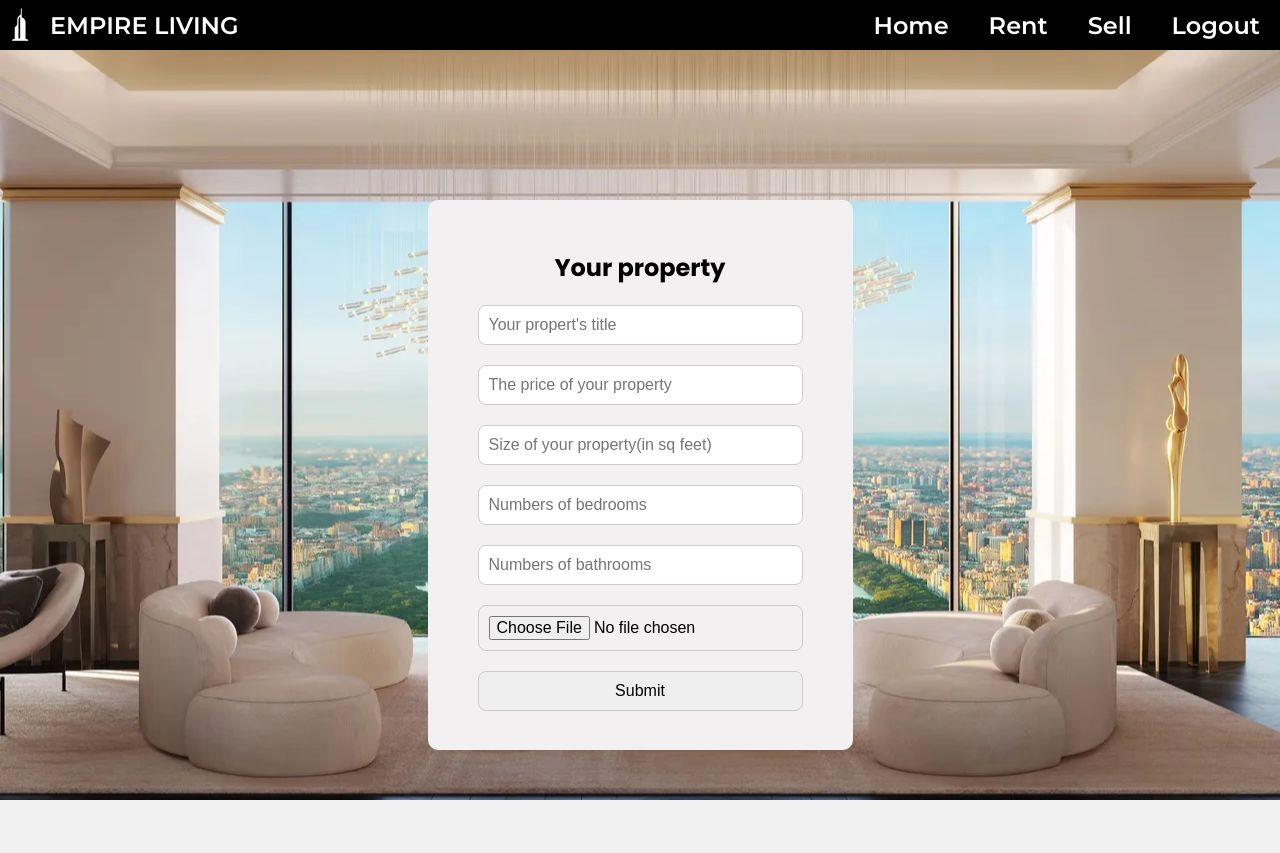
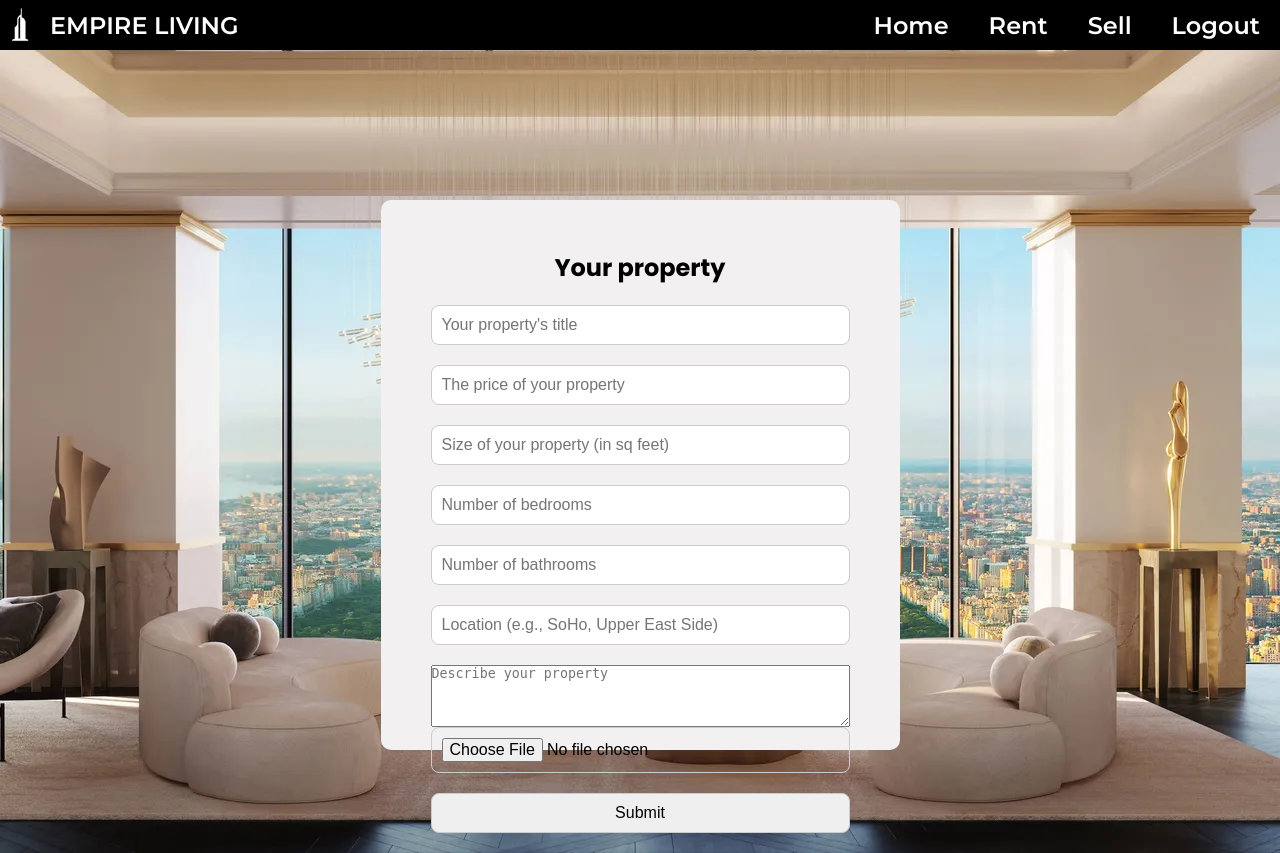
Before and after one commit to agon-sh/final-project-web-mobile-II, a PHP site: page /sell.php in a window 1280 px wide. Before the commit the page ends 800 px from the top, so only its background shows below. Run offline with PHP 8.4, Linux system fonts and the light colour scheme; the visitor is signed in with stand-in values (Sample User, id 1); some web fonts are replaced.

Commit message:
Optimized code

```diff
--- a/logout.php
+++ b/logout.php
@@ -1,5 +1,5 @@
 <?php
-session_start();
-session_destroy();
-header("Location: login.php")
+    session_start();
+    session_destroy();
+    header("Location: login.php")
 ?>
--- a/sell.php
+++ b/sell.php
@@ -1,12 +1,14 @@
+<html lang="en">
 
-<html lang="en">
 <head>
     <meta charset="UTF-8">
     <meta name="viewport" content="width=device-width, initial-scale=1.0">
     <link rel="icon" href="images/EmpireLivingLogo-Transparent.png">
     <link rel="preconnect" href="https://fonts.googleapis.com">
     <link rel="preconnect" href="https://fonts.gstatic.com" crossorigin>
-    <link href="https://fonts.googleapis.com/css2?family=Montserrat:ital,wght@0,100..900;1,100..900&family=Playfair+Display:ital,wght@0,400..900;1,400..900&family=Poppins:ital,wght@0,100;0,200;0,300;0,400;0,500;0,600;0,700;0,800;0,900;1,100;1,200;1,300;1,400;1,500;1,600;1,700;1,800;1,900&display=swap" rel="stylesheet">
+    <link
+        href="https://fonts.googleapis.com/css2?family=Montserrat:ital,wght@0,100..900;1,100..900&family=Playfair+Display:ital,wght@0,400..900;1,400..900&family=Poppins:ital,wght@0,100;0,200;0,300;0,400;0,500;0,600;0,700;0,800;0,900;1,100;1,200;1,300;1,400;1,500;1,600;1,700;1,800;1,900&display=swap"
+        rel="stylesheet">
     <title>Empire Estate Sign Up</title>
 
     <header id="home">
@@ -30,10 +32,10 @@
             font-family: 'Segoe UI', sans-serif;
             height: 100vh;
             display: flex;
-        background-image:url('bg_sell.jpg');
-        background-size: cover;         /* scales image to fill screen */
-    background-repeat: no-repeat;   /* prevents tiling */
-    background-position: center;    /* centers the image */
+            background-image: url('bg_sell.jpg');
+            background-size: cover;
+            background-repeat: no-repeat;
+            background-position: center;
             background-attachment: fixed;
             justify-content: center;
         }
@@ -52,7 +54,7 @@
             color: #333;
         }
 
-    input{
+        input {
             width: 100%;
             padding: 10px;
             margin-bottom: 20px;
@@ -70,7 +72,7 @@
         .buttons a button {
             width: 100%;
             padding: 12px;
-        background-color:rgb(10, 3, 58);
+            background-color: rgb(10, 3, 58);
             border: none;
             color: white;
             font-size: 16px;
@@ -89,13 +91,14 @@
             margin-bottom: 15px;
         }
 
-    .container{
-        margin-top:200px;
-        background-color:#F3F0F1;
-        padding:50px;
-        border-radius:10px;
-        height:550px;
+        .container {
+            margin-top: 200px;
+            background-color: #F3F0F1;
+            padding: 50px;
+            border-radius: 10px;
+            height: 550px;
         }
+
         /* Reset */
         * {
             margin: 0;
@@ -166,29 +169,37 @@ header .side_buttons a:hover {
             background-color: white;
             color: black;
         }
-.submit:hover{
-    background-color:#0012;
-    cursor:pointer;
+
+        .submit:hover {
+            background-color: #0012;
+            cursor: pointer;
         }
     </style>
 </head>
 
 <?php
 session_start();
+
 if (!isset($_SESSION['username'])) {
     // Not logged in
     header("Location: login.php");
     exit();
 }
+
 $link = mysqli_connect("localhost", "root", "", "empire_living");
-if (isset ($_POST['title'])&&isset ($_POST['price'])&&isset ($_POST['sqft']) &&isset ($_POST['bedrooms']) &&isset ($_POST['bathrooms'])&&isset($_FILES["pic"])){
+
+if (isset($_POST['title']) && isset($_POST['price']) && isset($_POST['sqft']) && isset($_POST['bedrooms']) && isset($_POST['bathrooms']) && isset($_POST['location']) && isset($_POST['description']) && isset($_FILES["pic"])) {
     $title = $_POST['title'];
     $price = $_POST['price'];
     $sqft = $_POST['sqft'];
     $bed = $_POST['bedrooms'];
     $bath = $_POST['bathrooms'];
+    $location = $_POST['location'];
+    $description = $_POST['description'];
     $pic = addslashes(file_get_contents($_FILES["pic"]["tmp_name"]));
-    $sql = "INSERT INTO property(title, cost, square_feet, bedrooms, bathrooms, image_url) VALUE ('$title','$price','$sqft','$bed','$bath','$pic')";
+
+    $sql = "INSERT INTO property (title, cost, square_feet, bedrooms, bathrooms, image, location, description) VALUES ('$title','$price','$sqft','$bed','$bath','$pic','$location','$description')";
+
     mysqli_query($link, $sql);
     mysqli_close($link);
     header("Location: browse.php");
@@ -196,15 +207,19 @@ if (isset ($_POST['title'])&&isset ($_POST['price'])&&isset ($_POST['sqft']) &&i
 ?>
 
 
-<form action="sell.php" method="post" enctype="multipart/form-data" class='container'>
+<form action="sell.php" method="post" enctype="multipart/form-data" class="container">
     <h2>Your property</h2>
-<input type="text" name="title" placeholder="Your propert's title" required><br>
-<input type="number" name="price" placeholder= "The price of your property" required><br>
-<input type="number" name="sqft" placeholder="Size of your property(in sq feet)" required><br>
-<input type="number" name="bedrooms" placeholder="Numbers of bedrooms" required><br>
-<input type="number" name="bathrooms" placeholder="Numbers of bathrooms" required><br>
-<input type="file" name="pic" required  ><br>
+
+    <input type="text" name="title" placeholder="Your property's title" required><br>
+    <input type="number" name="price" placeholder="The price of your property" required><br>
+    <input type="number" name="sqft" placeholder="Size of your property (in sq feet)" required><br>
+    <input type="number" name="bedrooms" placeholder="Number of bedrooms" required><br>
+    <input type="number" name="bathrooms" placeholder="Number of bathrooms" required><br>
+    <input type="text" name="location" placeholder="Location (e.g., SoHo, Upper East Side)" required><br>
+    <textarea name="description" placeholder="Describe your property" rows="4" cols="50"></textarea><br>
+    <input type="file" name="pic" required><br>
     <input type="submit" class="submit">
+</form>
 
 </form>
 </body>
```
Also changed, not shown: SignUp.php (+19 -13 lines), browse.php (+26 -18 lines), login.php (+13 -7 lines). Lines whose indentation alone changed are shown as unchanged.
